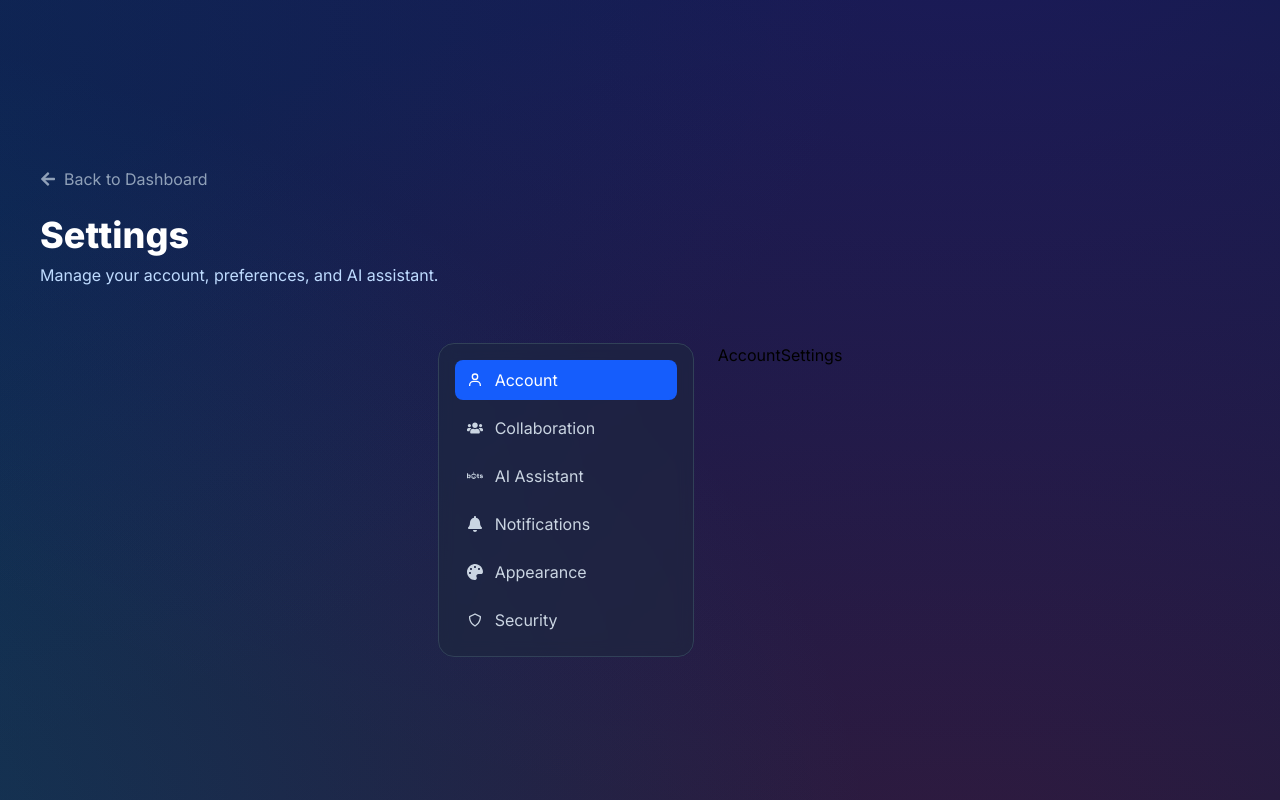
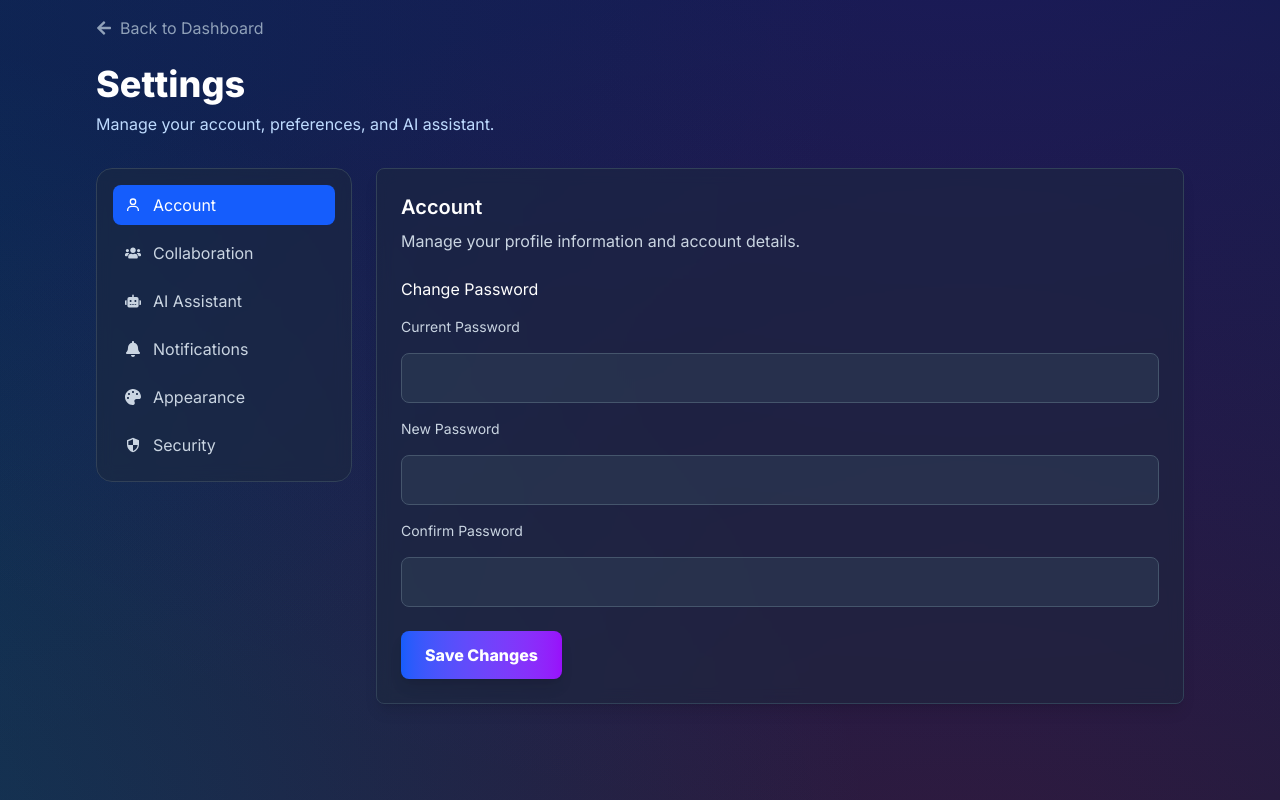
Before and after one commit to Sadiq-Teslim/meetmate_ai, a React (Vite) app: page /settings in a window 1280 px wide. Built offline with nearby package versions, Linux system fonts and the light colour scheme; no server answers.

Commit message:
feat(settings): implement AccountSettings and SettingsContainer components with password management functionality

```diff
--- /dev/null
+++ b/src/components/SettingsContainer.tsx
@@ -0,0 +1,34 @@
+import type { ReactNode } from "react";
+// import { cn } from "@/lib/utils";
+
+interface SettingsContainerProps {
+  children: ReactNode;
+  className?: string;
+  title?: string;
+  description?: string;
+}
+
+export function SettingsContainer({
+  children,
+  className,
+  title,
+  description,
+}: SettingsContainerProps) {
+  return (
+    <div
+      className={`
+        bg-slate-800/50 border border-slate-700 backdrop-blur-sm rounded-lg shadow-lg
+        ${className}`}
+    >
+      {(title || description) && (
+        <div className="p-6 pb-4">
+          {title && (
+            <h3 className="text-xl font-semibold text-white mb-2">{title}</h3>
+          )}
+          {description && <p className="text-slate-300">{description}</p>}
+        </div>
+      )}
+      <div className="p-6 pt-2">{children}</div>
+    </div>
+  );
+}
--- a/src/features/AccountSettings.tsx
+++ b/src/features/AccountSettings.tsx
@@ -1,7 +1,70 @@
 import React from "react";
+import { SettingsContainer } from "../components/SettingsContainer";
+import { motion, AnimatePresence } from "framer-motion";
 
 const AccountSettings: React.FC = () => {
-  return <div className="">AccountSettings</div>;
+  return (
+    <SettingsContainer
+      title="Account"
+      description="Manage your profile information and account details."
+      className="flex-1 w-full"
+    >
+      <div className="space-y-4 mb-6">
+        <h3 className="text-white font-medium">Change Password</h3>
+        <div className="grid gap-4">
+          <div className="grid gap-2">
+            <label
+              htmlFor="currentPassword"
+              className="block text-sm font-medium text-slate-300 mb-2"
+            >
+              Current Password
+            </label>
+            <input
+              id="currentPassword"
+              type="password"
+              className="w-full bg-slate-700/50 border border-slate-600 rounded-lg py-3 pl-12 pr-4 text-white placeholder-slate-400 focus:outline-none focus:ring-2 focus:ring-blue-500"
+            />
+          </div>
+          <div className="grid gap-2">
+            <label
+              htmlFor="password"
+              className="block text-sm font-medium text-slate-300 mb-2"
+            >
+              New Password
+            </label>
+
+            <input
+              type="text"
+              id="password"
+              className="w-full bg-slate-700/50 border border-slate-600 rounded-lg py-3 pl-12 pr-4 text-white placeholder-slate-400 focus:outline-none focus:ring-2 focus:ring-blue-500"
+            />
+          </div>
+          <div className="grid gap-2">
+            <label
+              htmlFor="confirmPassword"
+              className="block text-sm font-medium text-slate-300 mb-2"
+            >
+              Confirm Password
+            </label>
+            <input
+              type="text"
+              id="confirmPassword"
+              className="w-full bg-slate-700/50 border border-slate-600 rounded-lg py-3 pl-12 pr-4 text-white placeholder-slate-400 focus:outline-none focus:ring-2 focus:ring-blue-500"
+            />
+          </div>
+        </div>
+      </div>
+
+      <motion.button
+        className="flex items-center justify-center space-x-2 bg-gradient-to-r from-blue-600 to-purple-600 text-white font-bold py-3 px-6 rounded-lg shadow-lg disabled:opacity-50 disabled:cursor-not-allowed transition-all hover:saturate-150 cursor-pointer"
+        whileHover={{ scale: status === "idle" ? 1.03 : 1 }}
+        whileTap={{ scale: status === "idle" ? 0.98 : 1 }}
+      >
+        {/* <FaMicrophone /> */}
+        <span>Save Changes</span>
+      </motion.button>
+    </SettingsContainer>
+  );
 };
 
 export default AccountSettings;
--- a/src/pages/SettingsPage.tsx
+++ b/src/pages/SettingsPage.tsx
@@ -1,27 +1,39 @@
 import React, { useState } from "react";
-import { motion } from "framer-motion";
+import { AnimatePresence, motion } from "framer-motion";
 import { Link } from "react-router-dom";
-import { FaArrowLeft, FaBell, FaPalette, FaUsers } from "react-icons/fa";
-import { BiShield, BiUser } from "react-icons/bi";
-import { FaBots } from "react-icons/fa6";
+import {
+  FaArrowLeft,
+  FaBell,
+  FaPalette,
+  FaRobot,
+  FaUsers,
+} from "react-icons/fa";
+import { BiUser } from "react-icons/bi";
 import AccountSettings from "../features/AccountSettings";
 import CollaborationSettings from "../features/CollaborationSettings";
+import { MdSecurity } from "react-icons/md";
 
 const navigationTabs = [
   { id: "account", label: "Account", icon: <BiUser /> },
   { id: "collaboration", label: "Collaboration", icon: <FaUsers /> },
-  { id: "ai-assistant", label: "AI Assistant", icon: <FaBots /> },
+  { id: "ai-assistant", label: "AI Assistant", icon: <FaRobot /> },
   { id: "notifications", label: "Notifications", icon: <FaBell /> },
   { id: "appearance", label: "Appearance", icon: <FaPalette /> },
-  { id: "security", label: "Security", icon: <BiShield /> },
+  { id: "security", label: "Security", icon: <MdSecurity /> },
 ];
 
 const SettingsPage: React.FC = () => {
   const [activeTab, setActiveTab] = useState("account");
 
   return (
-    <motion.div className="w-full min-h-screen flex flex-col justify-center items-center  p-4">
-      <div className="container mx-auto p-6">
+    <motion.div
+      initial={{ opacity: 0 }}
+      animate={{ opacity: 1 }}
+      exit={{ opacity: 0 }}
+      transition={{ duration: 0.5 }}
+      className="w-full min-h-screen flex flex-col justify-start items-start  p-4"
+    >
+      <div className="container mx-auto px-20">
         <div className="mb-8">
           <Link
             to="/dashboard"
@@ -37,7 +49,8 @@ const SettingsPage: React.FC = () => {
         </div>
       </div>
 
-      <div className="flex flex-col lg:flex-row gap-6">
+      <div className="container mx-auto px-20 flex flex-col lg:flex-row gap-6">
+        <AnimatePresence>
           <div className="lg:w-64 flex-shrink-0">
             <div className="bg-slate-800/50 border-[1px] border-slate-700 backdrop-blur-sm rounded-2xl">
               <div className="p-4">
@@ -62,9 +75,10 @@ const SettingsPage: React.FC = () => {
               </div>
             </div>
           </div>
+        </AnimatePresence>
 
         {/* Content Area */}
-        <div className="flex-1">
+        <div className="flex-1 ">
           {activeTab === "account" && <AccountSettings />}
           {activeTab === "collaboration" && <CollaborationSettings />}
         </div>
```
Lines whose indentation alone changed are shown as unchanged.
